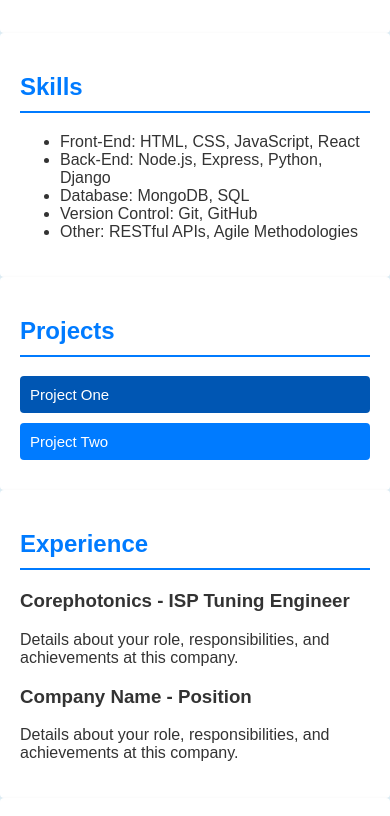
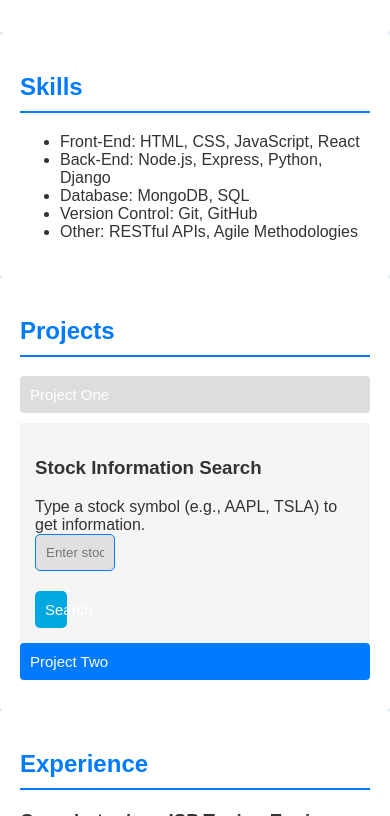
Before and after one commit to IdoOk-collab/Portfolio, a plain HTML site: page index.html in a window 390 px wide. Both pictures are taken after a click on the button "Project One". Shown: the part 494-1310 px from the top of the page. Drawn offline with Linux system fonts and the light colour scheme.

Commit message:
Add files via upload

```diff
--- a/index.html
+++ b/index.html
@@ -48,20 +48,26 @@
     <section id="projects">
         <div class="container">
             <h2>Projects</h2>
-            <button class="collapsible">Project One</button>
-            <div class="content">
-                <h3>Project One Title</h3>
-                <p>A brief description of Project One. Include technologies used, the impact of the project, and any challenges you overcame.</p>
-                <p><strong>Technologies Used:</strong> [Tech Stack]</p>
-                <a href="#" target="_blank">View Project</a>
-            </div>
+			<button class="collapsible">Project One</button>
+			<div class="content">
+				<h3>Stock Information Search</h3>
+				<p>Type a stock symbol (e.g., AAPL, TSLA) to get information.</p>
+				<form id="stockForm">
+					<input type="text" id="stockSymbol" name="stockSymbol" placeholder="Enter stock symbol" required>
+					<button type="submit">Search</button>
+				</form>
+				<div id="stockData">
+					<!-- Stock data will be displayed here -->
+				</div>
+			</div>
+
 
             <button class="collapsible">Project Two</button>
             <div class="content">
-                <h3>Project Two Title</h3>
-                <p>A brief description of Project Two. Highlight any unique features or challenges overcome.</p>
-                <p><strong>Technologies Used:</strong> [Tech Stack]</p>
-                <a href="#" target="_blank">View Project</a>
+                <h3>Facebook Trend Finder</h3>
+                <p>You will be able to search for popular trends on social media and track their history<br/>Soon..<br/></p>
+                <!--<p><strong>Technologies Used:</strong> [Tech Stack]</p>
+                <a href="#" target="_blank">View Project</a>-->
             </div>
         </div>
     </section>
@@ -70,9 +76,8 @@
         <div class="container">
             <h2>Experience</h2>
             <h3>Corephotonics - ISP Tuning Engineer</h3>
-            <p>Details about your role, responsibilities, and achievements at this company.</p>
-            <h3>Company Name - Position</h3>
-            <p>Details about your role, responsibilities, and achievements at this company.</p>
+            <!--<p>Details about your role, responsibilities, and achievements at this company.</p>-->
+
         </div>
     </section>
 
@@ -81,7 +86,7 @@
             <h2>Courses & Certifications</h2>
             <ul>
                 <li>Course Name - "The Complete 2024 Web Developement Bootcamp"by Dr.Angela Yu (02/2024)</li>
-                <li>Certification Name - Institution (Date)</li>
+                <!--<li>Certification Name - Institution (Date)</li>-->
             </ul>
         </div>
     </section>
--- a/scripts.js
+++ b/scripts.js
@@ -1,5 +1,3 @@
-// scripts.js
-
 document.addEventListener('DOMContentLoaded', () => {
     // Smooth scrolling for anchor links
     const links = document.querySelectorAll('nav ul li a');
@@ -32,18 +30,17 @@ document.addEventListener('DOMContentLoaded', () => {
         }
     });
 
-    // Collapsible sections
+    // Collapsible functionality
     const collapsibles = document.querySelectorAll('.collapsible');
 
     collapsibles.forEach(collapsible => {
-        collapsible.addEventListener('click', () => {
-            collapsible.classList.toggle('active');
-            const content = collapsible.nextElementSibling;
-
-            if (content.style.maxHeight) {
-                content.style.maxHeight = null;
+        collapsible.addEventListener('click', function() {
+            this.classList.toggle('active');
+            const content = this.nextElementSibling;
+            if (content.style.display === 'block') {
+                content.style.display = 'none';
             } else {
-                content.style.maxHeight = content.scrollHeight + 'px';
+                content.style.display = 'block';
             }
         });
     });
--- a/styles.css
+++ b/styles.css
@@ -184,3 +184,13 @@ form button:hover {
     flex-direction: column; /* Stack label and textarea vertically */
     width: 100%; /* Same width as input fields */
 }
+
+
+.content {
+    display: none;
+    padding: 15px;
+}
+
+.collapsible.active {
+    background-color: #ddd;
+}
```
